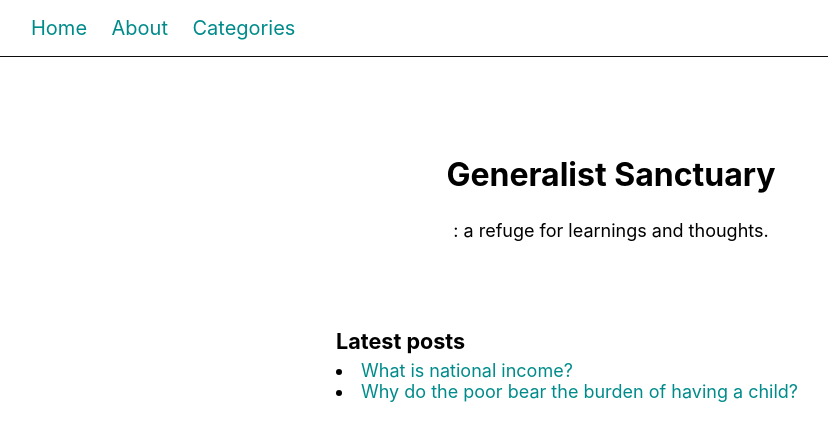
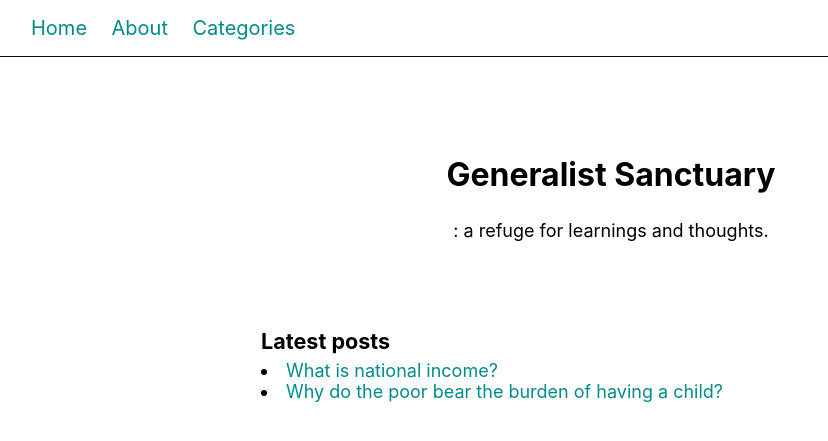
Before and after one commit to generalistsanctuary/generalistsanctuary.github.io, a Jekyll site: the page built from index.html, in a window 1280 px wide. Shown: the top 441 px of the page, without its empty margins (29-857 px from the left). Built offline with Jekyll 4.4.1, drawn with Linux system fonts in a browser that asks for light colours.

Commit message:
Update style.css

```diff
--- a/styles/style.css
+++ b/styles/style.css
@@ -18,7 +18,7 @@ body{
     font-family:-apple-system, BlinkMacSystemFont, 'Segoe UI', Roboto, Oxygen, Ubuntu, Cantarell, 'Open Sans', 'Helvetica Neue', sans-serif;
 }
 p{
-  max-width: 550px;
+  max-width: 700px;
   margin: 0 auto;
   padding: 0 10%;
   font-size: 18px;
@@ -41,9 +41,9 @@ nav a{
     padding-left: 20px;
 }
 .postsList{
-    max-width: 550px;
+    max-width: 700px;
   margin: 0 auto;
-  padding: 0 10%;
+  padding: 0 20%;
   font-size: 18px;
 }
 .postsList a:link {
```
